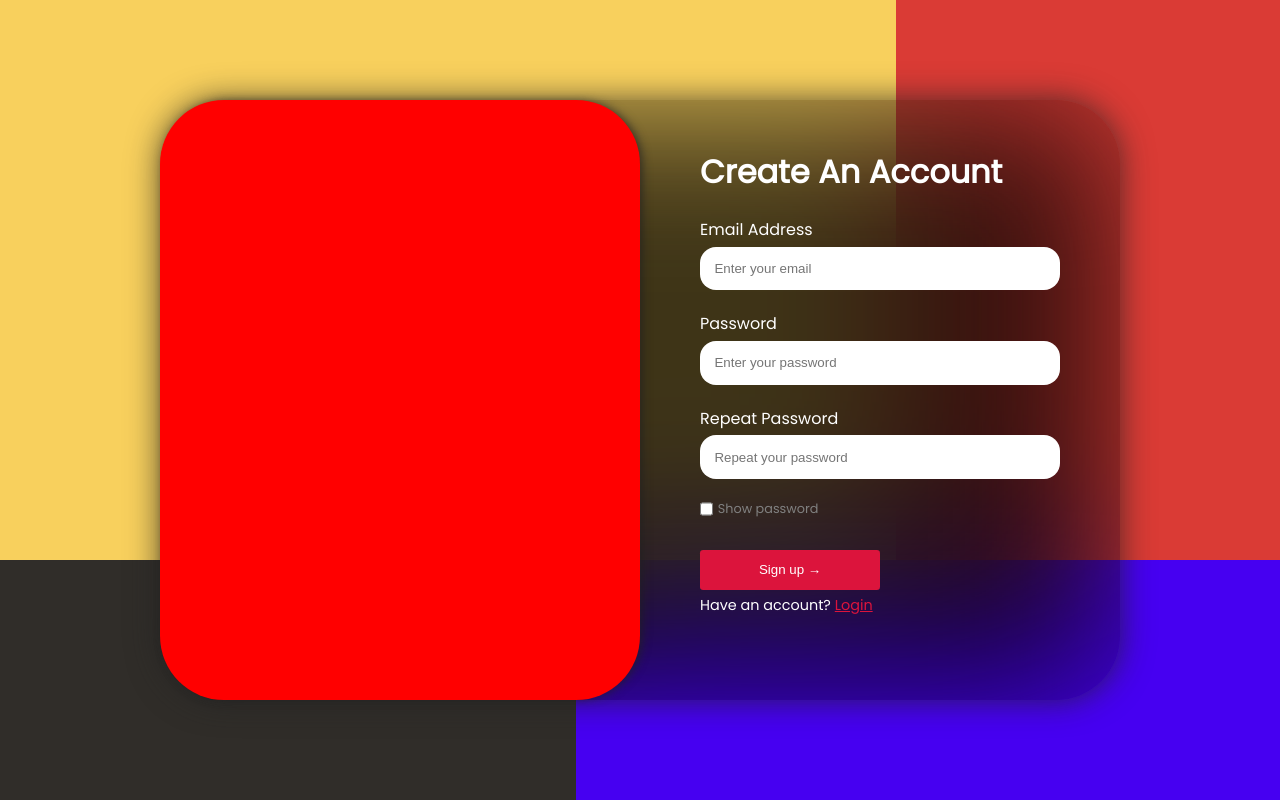
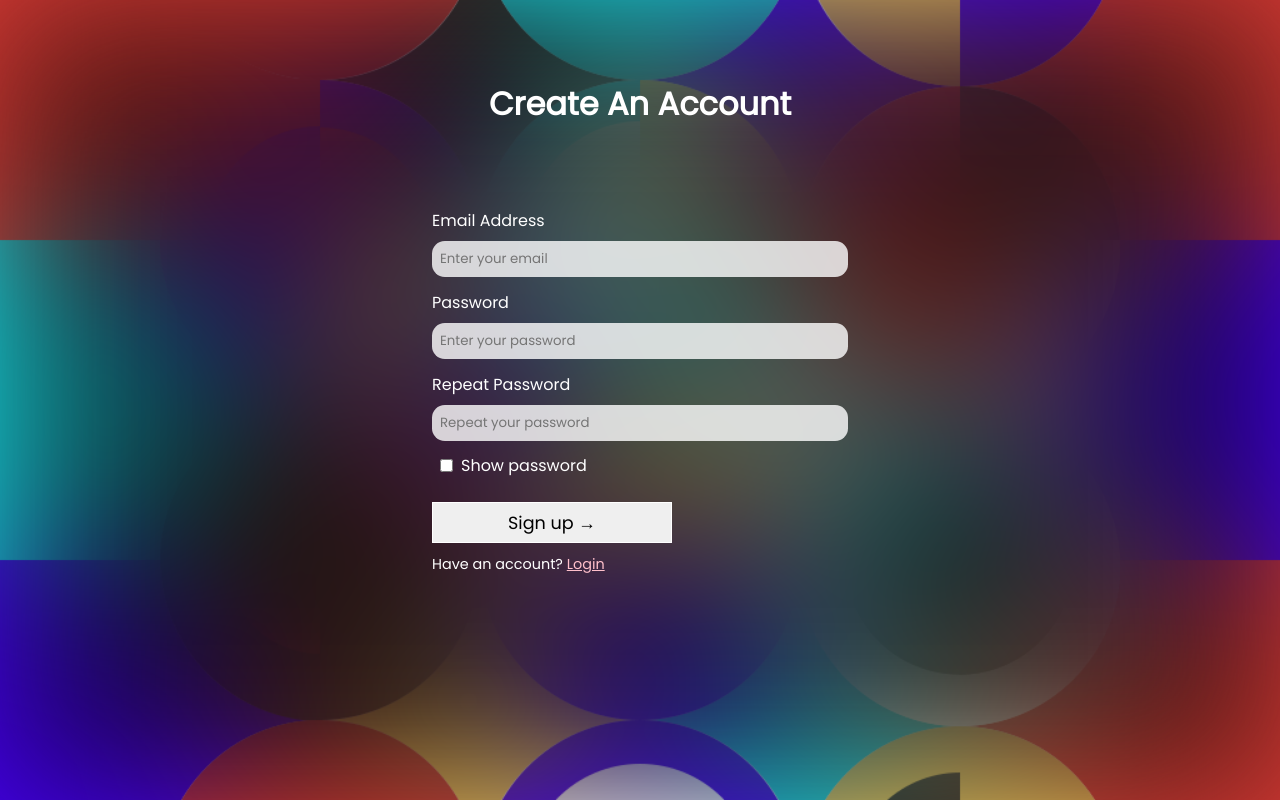
Before and after one commit to pakiZBRG/Password_Collector, a React (Create React App) app in the folder client/: page /register in a window 1280 px wide. Built offline with nearby package versions, Linux system fonts and the light colour scheme.

Commit message:
Refactor register

```diff
--- a/client/src/components/RegisterBackground/RegisterBackground.jsx
+++ /dev/null
@@ -1,42 +0,0 @@
-import React from 'react';
-import { motion } from 'framer-motion';
-import './RegisterBackground.scss';
-
-function HeroBackgorund() {
-    const easeOut = { duration: .8, ease: [.42, 0, .58, 1] };
-
-    return (
-        <div className='register-background'>
-            <motion.div
-                initial={{ scaleY: 0, transformOrigin: 'bottom'}}
-                animate={{ scaleY: 1}}
-                exit={{scaleY: 0, delay: 1.4}}
-                transition={{delay: 0.5, ...easeOut}}
-                className="register-background__beige"
-            ></motion.div>
-            <motion.div
-                initial={{ scaleX: 0, transformOrigin: 'right'}}
-                animate={{ scaleX: 1}}
-                exit={{scaleX: 0, delay: 1.8}}
-                transition={{delay: 1, ...easeOut}}
-                className="register-background__red"
-            ></motion.div>
-            <motion.div
-                initial={{ scaleX: 0, transformOrigin: 'left'}}
-                animate={{ scaleX: 1}}
-                exit={{scaleX: 0, delay: 1.6}}
-                transition={{delay: 0.8, ...easeOut}}
-                className="register-background__black"
-            ></motion.div>
-            <motion.div
-                initial={{ scaleY: 0, transformOrigin: 'top'}}
-                animate={{ scaleY: 1}}
-                exit={{scaleY: 0, delay: 1}}
-                transition={easeOut}
-                className="register-background__purple"
-            ></motion.div>
-        </div>
-    )
-}
-
-export default HeroBackgorund
--- a/client/src/components/RegisterBackground/RegisterBackground.scss
+++ /dev/null
@@ -1,30 +0,0 @@
-$font: #222;
-
-.register-background {
-    width: 100%;
-    height: 100vh;
-    display: grid;
-    grid-template-columns: repeat(32, 5vw);
-    grid-template-rows: repeat(32, 5vh);
-    position: relative;
-
-    &__beige{
-        background: #F8D05D;
-        grid-area: 1 / 1 / 15 / 15;
-    }
-
-    &__red {
-        background: #da3b35;
-        grid-area: 1 / 15 / 15 / 21;
-    }
-
-    &__purple {
-        background: #4600f1;
-        grid-area: 15 / 10 / 21 / 21;
-    }
-
-    &__black {
-        background: #302d29;
-        grid-area: 15 / 1 / 21 / 10;
-    }
-}
--- a/client/src/components/RegisterForm/RegisterForm.jsx
+++ b/client/src/components/RegisterForm/RegisterForm.jsx
@@ -2,6 +2,7 @@ import React from 'react';
 import { Link } from 'react-router-dom';
 import { motion } from 'framer-motion';
 import './RegisterForm.scss';
+import geometry from '../../assets/Geometric.png';
 
 function RegisterForm() {
     const easeOut = { duration: .8, ease: [.42, 0, .58, 1] };
@@ -16,17 +17,25 @@ function RegisterForm() {
     }
 
     return (
-        <motion.div
-            initial={{ opacity: 0, y: 30 }}
-            animate={{ opacity: 1, y: 0 }}
-            exit={{ opacity: 0, y: 30 }}
-            transition={{ delay: 1.5, ...easeOut }}
-            className='register'
-        >
-            <div className='register-image'></div>
-            <div className='register-form'>
+        <div className='register'>
+            <motion.div
+                initial={{scale: 1.1, opacity: 0}}
+                animate={{scale: 1, opacity: 1}}
+                transition={easeOut}
+                exit={{scale: 1.1, opacity: 0}}
+                className='register-image'
+            >
+                <img src={geometry} alt="bg"/>
+            </motion.div>
+            <motion.div
+                initial={{opacity: 0}}
+                animate={{opacity: 1}}
+                transition={{delay: 0.1, ...easeOut}}
+                exit={{opacity: 0}}
+                className='register-form'
+            >
                 <h1>Create An Account</h1>
-                <form onSubmit={() => handleSubmit(this)} className="form">
+                <form onSubmit={handleSubmit} className="form">
                     <div className='form-input'>
                         <label htmlFor='email'>Email Address</label>
                         <input
@@ -58,11 +67,11 @@ function RegisterForm() {
                         <input type="checkbox" onChange={() => showPassword()}/>
                         <p>Show password</p>
                     </div>
-                    <input value='Sign up &rarr;' type='submit'className='form-button'/>
+                    <input value='Sign up &rarr;' type='submit' className='form-button'/>
                     <p className='have-account'>Have an account? <Link to='/login'>Login</Link></p>
                 </form>
-            </div>
-        </motion.div>
+            </motion.div>
+        </div>
     )
 }
 
--- a/client/src/components/RegisterForm/RegisterForm.scss
+++ b/client/src/components/RegisterForm/RegisterForm.scss
@@ -1,100 +1,85 @@
 .register {
-    backdrop-filter: blur(80px) brightness(25%);
+    display: flex;
+    width: 100vw;
+    height: 100vh;
     color: #fff;
-    border-radius: 4rem;
-    box-shadow: 0 0 2rem rgba(34, 34, 34, 0.746);
-    width: 75%;
-    height: 75%;
-    position: fixed;
-    left: 0;
-    right: 0;
-    top: 0;
-    bottom: 0;
-    margin: auto;
-    display: grid;
-    grid-template-columns: 1fr 1fr;
-    @media (max-width: 1150px) {
-        display: block;
-    }
-    @media (max-width: 700px) {
-        width: 100%;
-        height: 100%;
-        border-radius: 0;
-    }
-    @media (max-height: 780px) {
-        width: 100%;
-        height: 100%;
-        border-radius: 0;
-    }
 
     &-image{
-        background: red;
-        height: 100%;
-        z-index: 100;
-        border-radius: 4rem;
-        box-shadow: .2rem 0 .6rem -1px rgba(34, 34, 34, 0.746);
-        @media (max-width: 1150px) {
-            display: none;
-        }
-        @media (max-height: 780px) {
-            border-radius: 0;
-            border-bottom-right-radius: 4rem;
-            border-top-right-radius: 4rem;
+        width: 100%;
+        img{
+            height: 100%;
+            width: 100%;
+            object-fit: cover;
         }
     }
 
-    &-form {
-        width: 75%;
-        margin: 3rem auto;
+    &-form{
+        backdrop-filter: blur(80px) brightness(40%);
         font-family: 'Poppins';
-        @media (max-width: 700px) {
-            width: 85%;
+        position: fixed;
+        top: 0;
+        left: 0;
+        height: 100%;
+        width: 100%;
+
+        h1 {
+            text-align: center;
+            margin: 5rem 0;
+        }
+
+        form {
+            display: flex;
+            flex-direction: column;
+            width: 26rem;
             margin: 5rem auto;
+            @media (max-width: 500px) {
+                width: 20rem;
+            }
         }
     }
 }
 
 .form{
-    &-input{
-        display: flex;
-        flex-direction: column;
-        margin: 1.3rem 0;
-        & label {
-            margin-bottom: 0.3rem;
+    &-input input{
+        display: block;
+        width: 25rem;
+        background: rgba(255, 255, 255, .8);
+        border: none;
+        padding: .5rem;
+        border-radius: 0.8rem;
+        margin: 0.5rem 0 .8rem 0;
+        font-family: 'Poppins';
+        @media (max-width: 500px) {
+            width: 18rem;
         }
-        & input {
-            border: none;
-            border-radius: 1rem;
-            padding: .9rem;
-        }
-    }
-
-    & input[type='submit']{
-        background: crimson;
-        border: none;
-        color: white;
-        border-radius: .2rem;
-        width: 50%;
-        cursor: pointer;
-        height: 2.5rem;
     }
 
     &-show{
         display: flex;
-        flex-direction: row;
-        margin-bottom: 2rem;
-        & p {
-            margin-left: .3rem;
-            font-size: .8rem;
-            color: gray;
+        width: 25rem;
+        & input {
+            margin: 0 0.5rem;
+        }
+    }
+
+    &-button{
+        width: 15rem;
+        border: none;
+        font-size: 1.1rem;
+        font-family: 'Poppins';
+        margin: 1.5rem 0 0.7rem 0;
+        padding: .4rem;
+        border: 1px solid #fff;
+        transition: 300ms cubic-bezier(0.215, 0.610, 0.355, 1);
+        cursor: pointer;
+        &:hover{
+            background:transparent;
+            color: #fff;
         }
     }
 }
 
 .have-account{
     font-size: 0.9rem;
-    margin-top: 0.3rem;
-    & a {
-        color: crimson;
-    }
+    & a{color: pink;}
 }
--- a/client/src/pages/Register.jsx
+++ b/client/src/pages/Register.jsx
@@ -1,13 +1,9 @@
 import React from 'react';
 import RegisterForm from '../components/RegisterForm/RegisterForm';
-import RegisterBackground from '../components/RegisterBackground/RegisterBackground';
 
 function Register() {
     return (
-        <div className='background'>
-            <RegisterBackground/>
-            <RegisterForm />
-        </div>
+        <RegisterForm />
     )
 }
 
```
Also changed, not shown: client/src/assets/Geometric.png (added).
